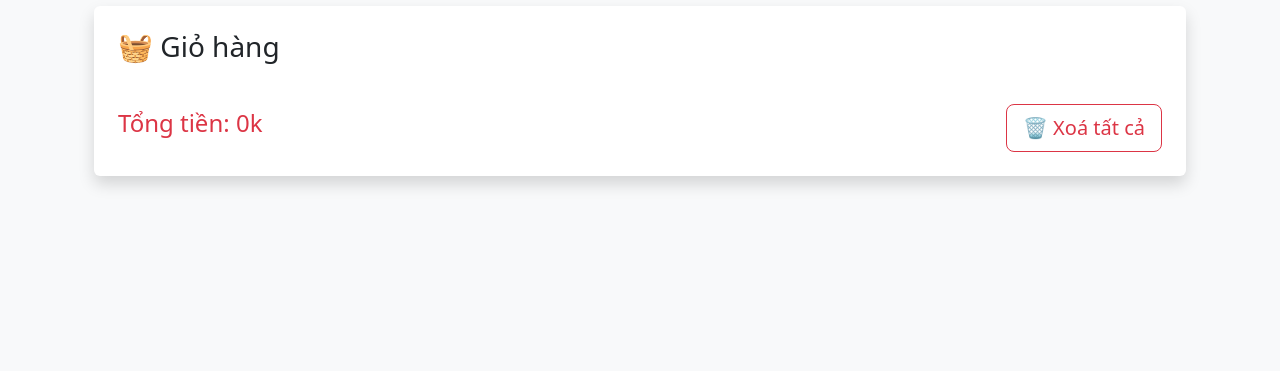
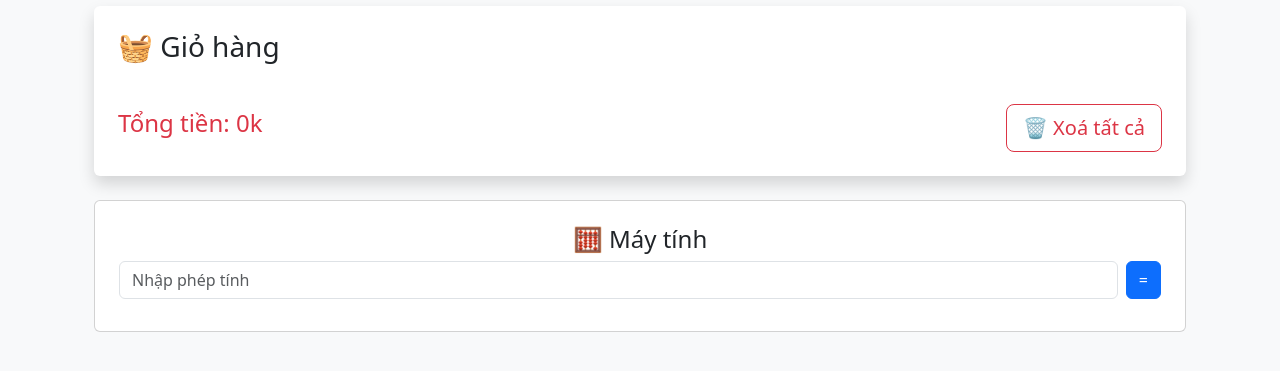
Before and after one commit to AN-dt725/H48, a Flask app: page /banhang in a window 1280 px wide. Shown: the part 242-613 px from the top of the page. Run offline with Flask 3, Linux system fonts and the light colour scheme; parts of the project's set-up code (start-up, migrations or seed data) failed here and were passed over.

Commit message:
Update banhang.html

```diff
--- a/templates/banhang.html
+++ b/templates/banhang.html
@@ -31,6 +31,14 @@
             <button class="btn btn-lg btn-outline-danger" onclick="clearCart()">🗑️ Xoá tất cả</button>
         </div>
     </div>
+  <div class="card p-4 calculator mt-4">
+  <h4 class="text-center">🧮 Máy tính</h4>
+  <div class="d-flex gap-2 mb-2">
+    <input type="text" id="calc-input" class="form-control" placeholder="Nhập phép tính">
+    <button class="btn btn-primary" onclick="calculate()">=</button>
+  </div>
+  <div id="calc-result" class="text-success"></div>
+</div>
 </div>
 <script>
     let suggestionsBox = document.getElementById('suggestions');
@@ -97,5 +105,17 @@
         totalPriceTag.textContent = `${total}k`;
     }
 </script>
+  <script>
+  function calculate() {
+    let expr = document.getElementById('calc-input').value;
+    try {
+      let result = eval(expr);
+      document.getElementById('calc-result').innerText = `Kết quả: ${result}`;
+    } catch {
+      document.getElementById('calc-result').innerText = 'Phép tính không hợp lệ';
+    }
+  }
+</script>
+
 </body>
 </html>
```
